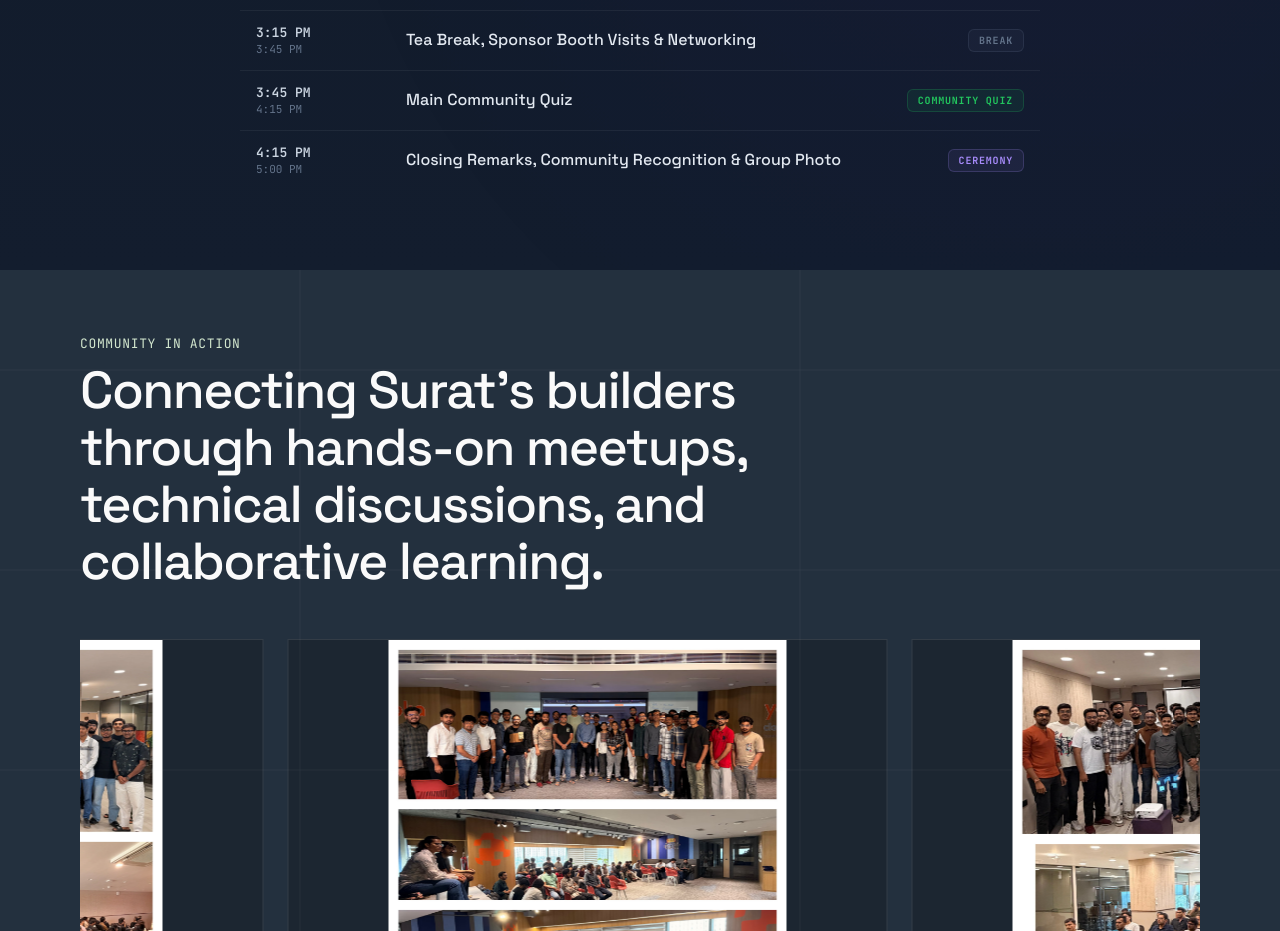
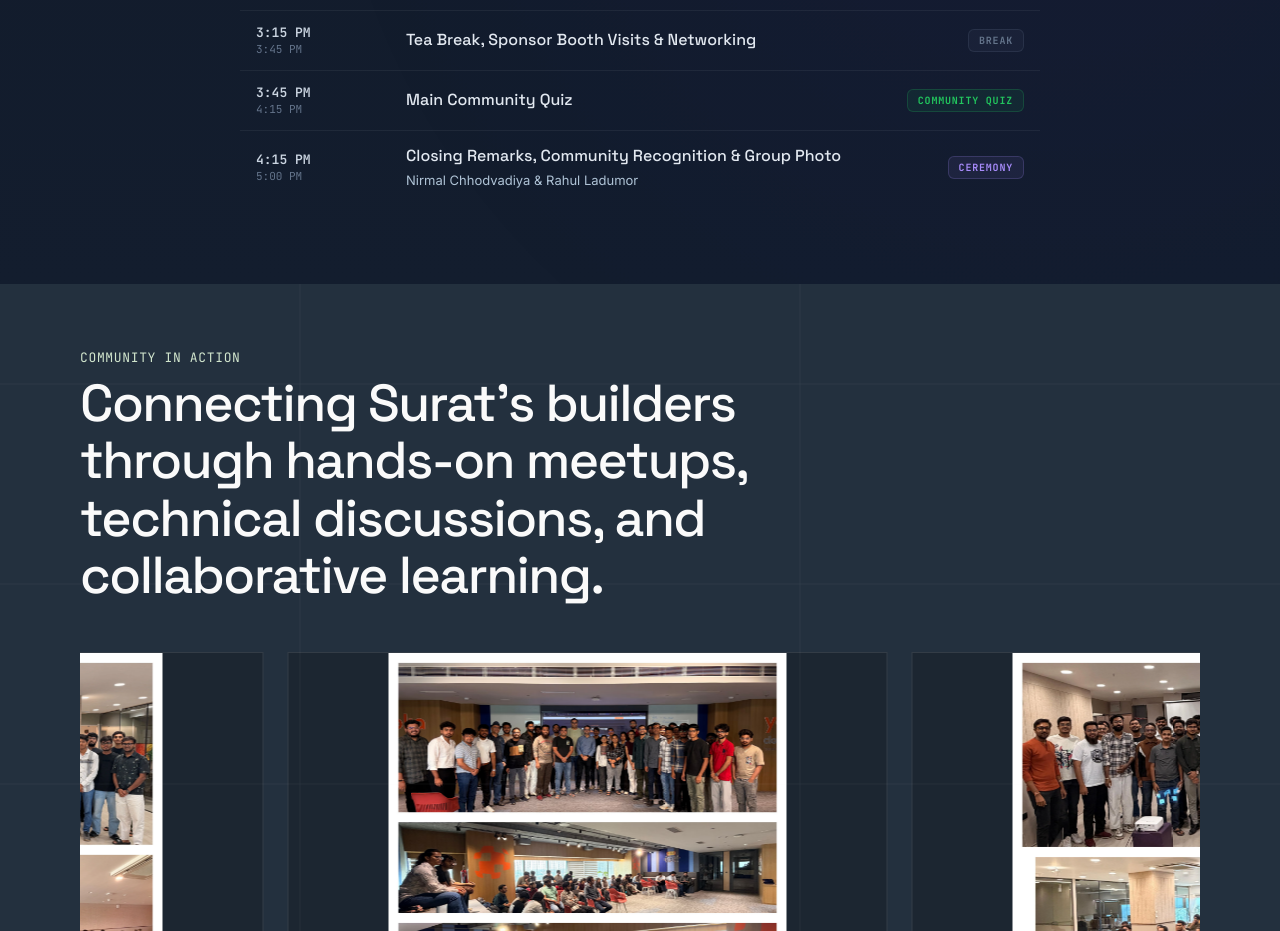
Before and after one commit to karanvaghela999/acd-surat, a Next.js app: page / in a window 1280 px wide. Shown: the part 7500-8431 px from the top of the page. Built offline with nearby package versions, Linux system fonts and the light colour scheme.

Commit message:
content: add closing remarks speakers to agenda

```diff
--- a/src/components/Agenda.tsx
+++ b/src/components/Agenda.tsx
@@ -44,7 +44,7 @@ const AGENDA_PERIODS = [
       { time: "3:00 PM", end: "3:13 PM", title: "Lightning Talk", type: "lightning" as const },
       { time: "3:15 PM", end: "3:45 PM", title: "Tea Break, Sponsor Booth Visits & Networking", type: "break" as const },
       { time: "3:45 PM", end: "4:15 PM", title: "Main Community Quiz", type: "quiz" as const },
-      { time: "4:15 PM", end: "5:00 PM", title: "Closing Remarks, Community Recognition & Group Photo", type: "main" as const },
+      { time: "4:15 PM", end: "5:00 PM", title: "Closing Remarks, Community Recognition & Group Photo", speaker: "Nirmal Chhodvadiya & Rahul Ladumor", type: "main" as const },
     ],
   },
 ];
```
